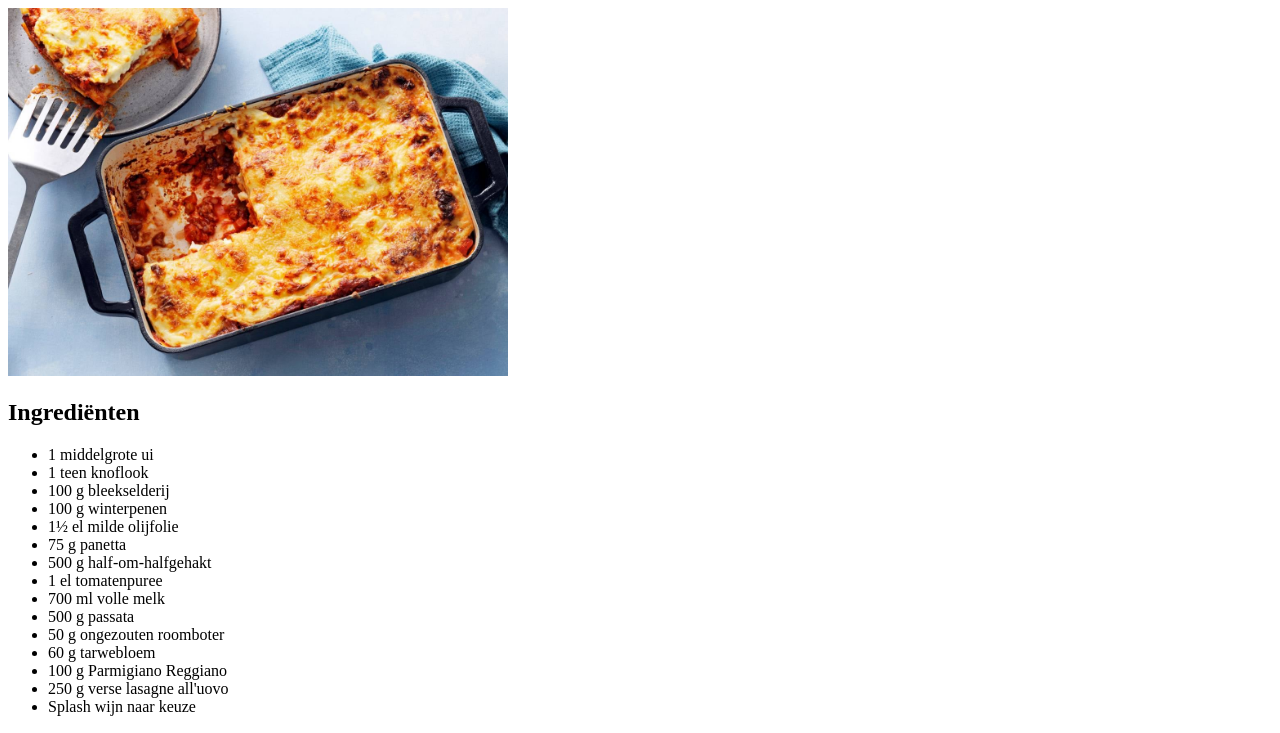
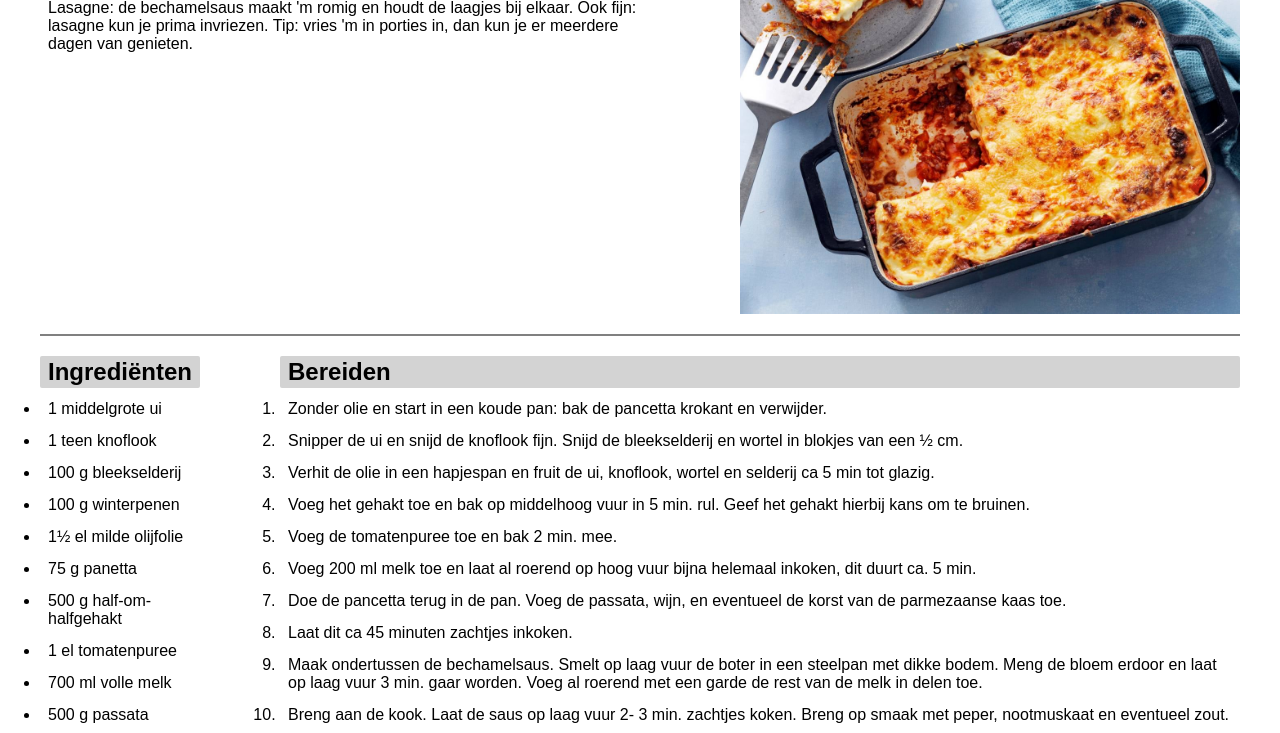
Before and after one commit to CoenB1994/odin-recipes, a plain HTML site: page recipes/lasagne.html in a window 1280 px wide. Shown: the part 132-865 px from the top of the page. Drawn offline with Linux system fonts and the light colour scheme; the site is published under a folder, as on GitHub Pages, so addresses that start at the root find nothing.

Commit message:
fix: fixes stylesheet linkage
this will link the stylesheet correctly

```diff
--- a/index.html
+++ b/index.html
@@ -3,7 +3,7 @@
 <head>
     <meta charset="UTF-8">
     <title>Odin Recipes</title>
-    <link rel="stylesheet" href="/styles/styles.css">
+    <link rel="stylesheet" href="../styles/styles.css">
 </head>
 <body>
     <header>
--- a/recipes/lasagne.html
+++ b/recipes/lasagne.html
@@ -4,7 +4,7 @@
 <head>
     <meta charset="UTF-8">
     <title>Lasagne bolognese</title>
-    <link rel="stylesheet" href="/styles/styles.css">
+    <link rel="stylesheet" href="../styles/styles.css">
 </head>
 
 <body>
```
Also changed, not shown: recipes/orzo-met-garnalen.html (+1 -1 lines), recipes/surinaamse-bami.html (+1 -1 lines).
